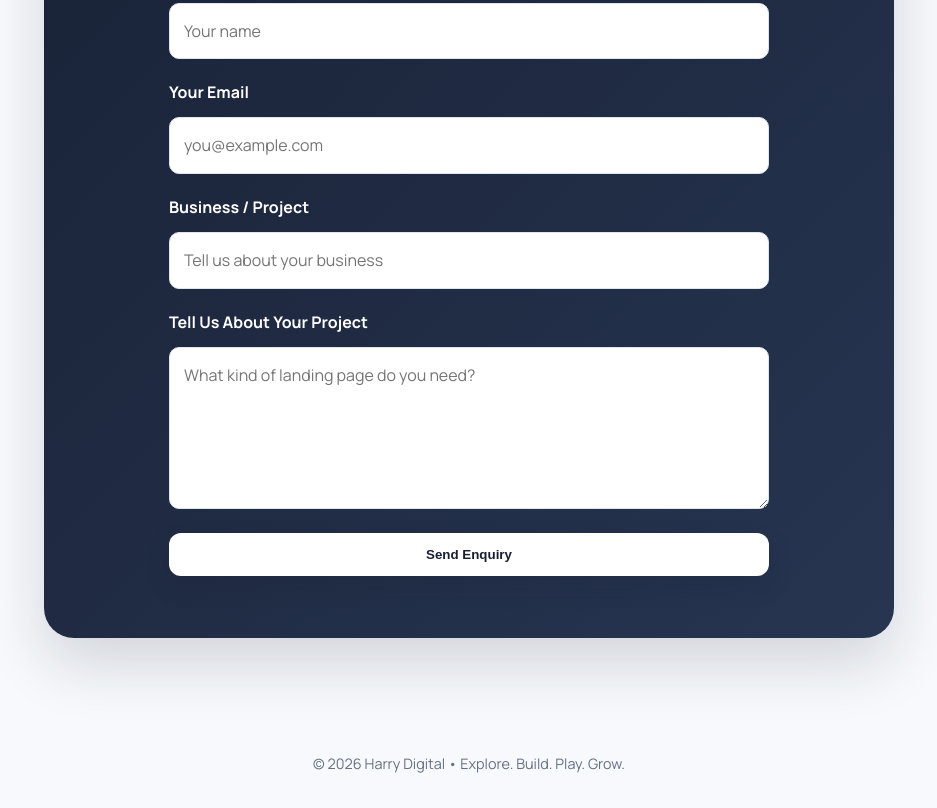
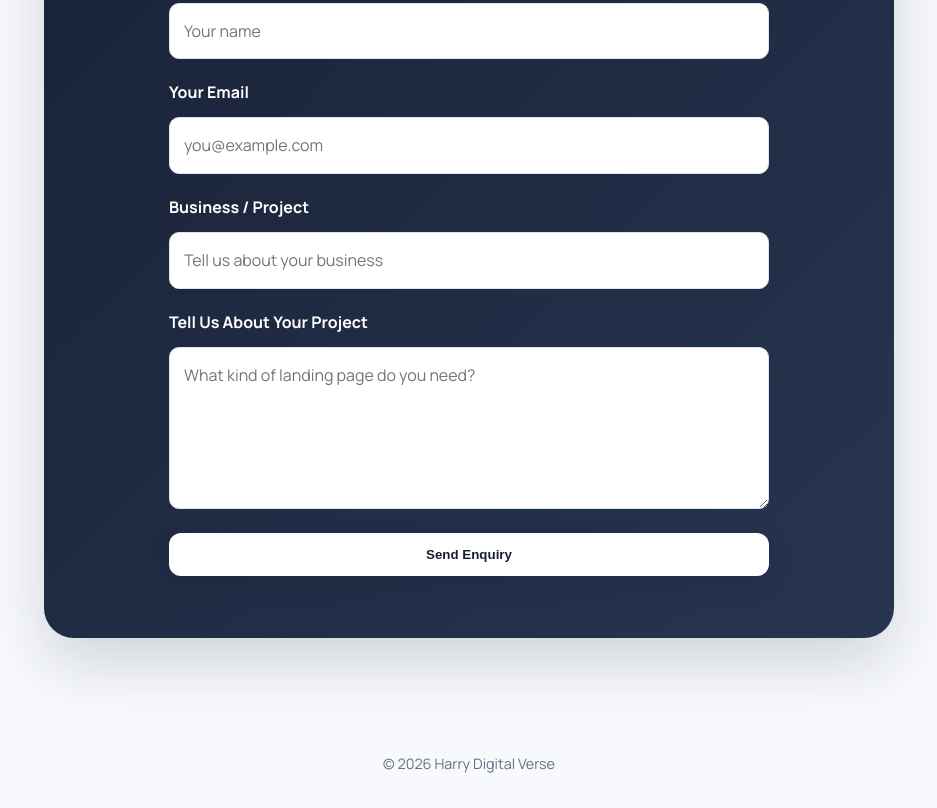
Before and after one commit to aalidzharry/harrydigitalverse, a plain HTML site: page landing-page-service/index.html in a window 1280 px wide. Shown: the part 3465-4273 px from the top of the page, without its empty margins (171-1108 px from the left). Drawn offline with Linux system fonts and the light colour scheme.

Commit message:
Update index.html

```diff
--- a/landing-page-service/index.html
+++ b/landing-page-service/index.html
@@ -363,7 +363,7 @@ footer{padding:32px 0;text-align:center;font-size:.9rem;color:var(--muted)}
 
 
 <footer>
-  <div class="container">© 2026 Harry Digital • Explore. Build. Play. Grow.</div>
+  <div class="container">© 2026 Harry Digital Verse</div>
 </footer>
 
 
```
